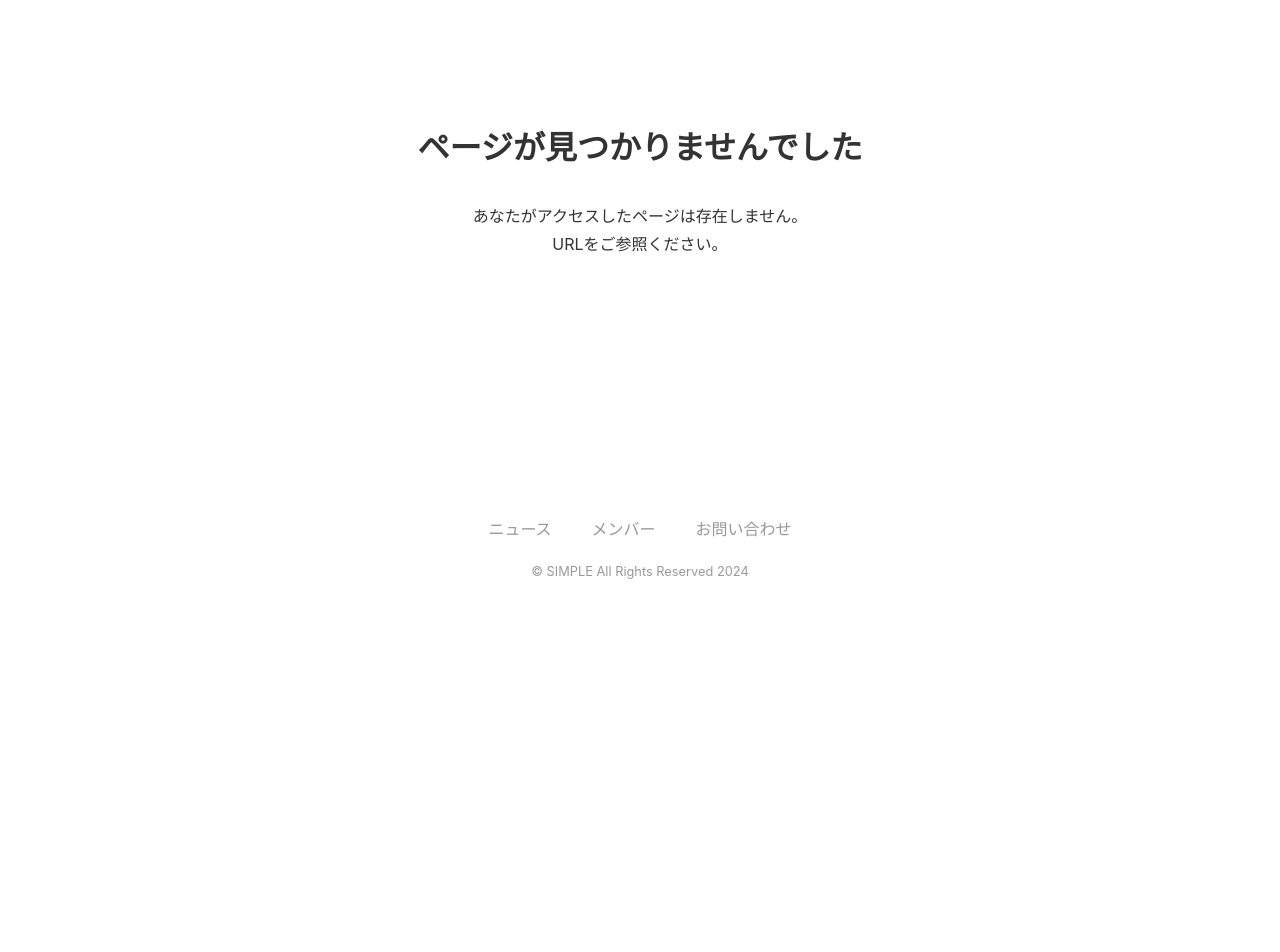
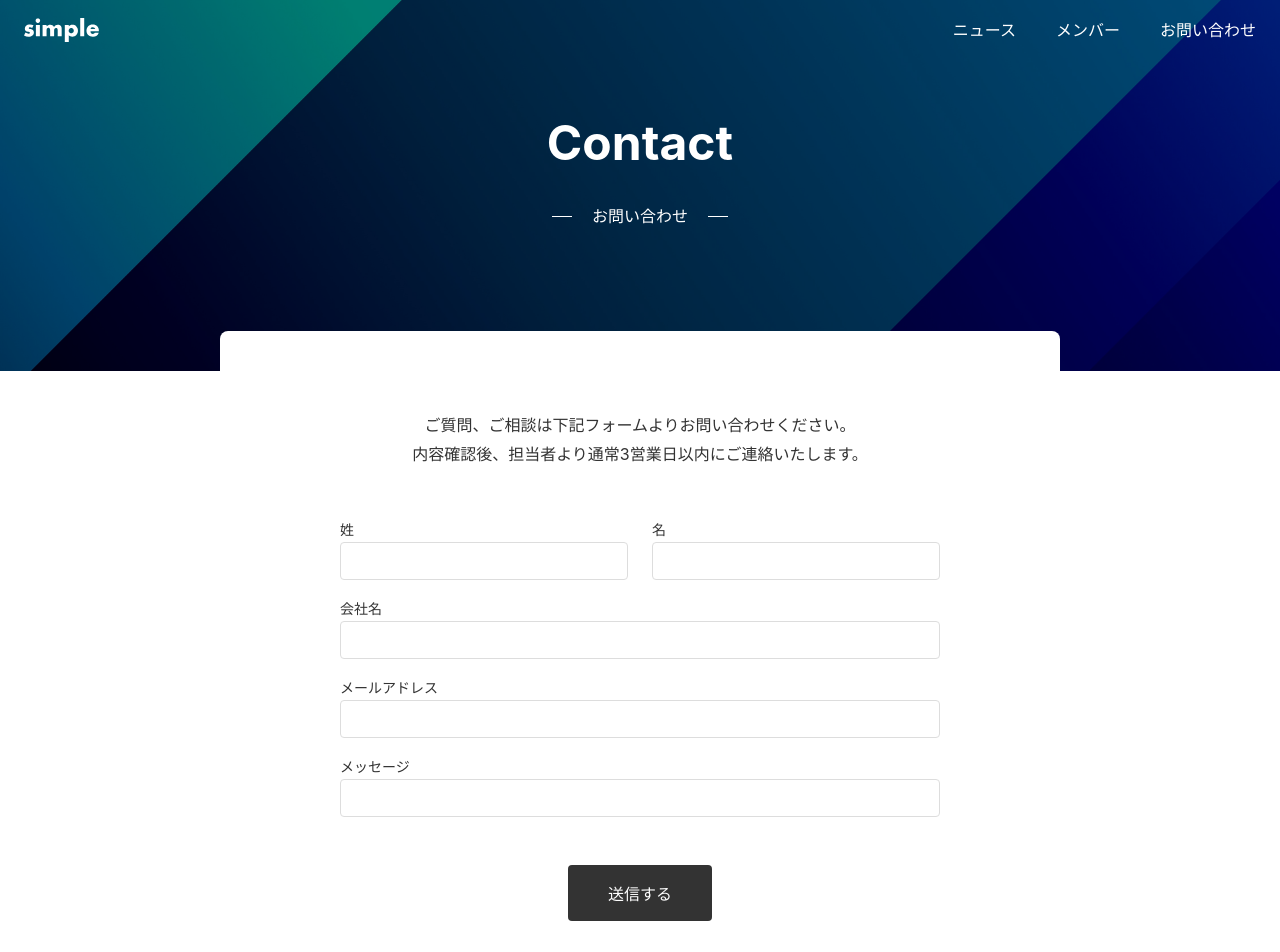
Before and after one commit to eda6491/next-project, a Next.js app: page /contact in a window 1280 px wide. Before the commit this address had no page. Shown: the top 952 px of the page. Before the commit the page ends 800 px from the top, so only its background shows below. Built offline with nearby package versions, Linux system fonts and the light colour scheme.

Commit message:
9章1-4まで完了

```diff
--- /dev/null
+++ b/app/_components/ContactForm/index.module.css
@@ -0,0 +1,73 @@
+.form {
+  max-width: 600px;
+  margin: 0 auto;
+}
+
+.item {
+  display: flex;
+  flex-direction: column;
+  flex: 1;
+  padding: 8px 0;
+}
+
+.horizontal {
+  display: flex;
+  justify-content: flex-start;
+  align-items: center;
+  width: 100%;
+  gap: 24px;
+}
+
+.label {
+  font-size: 14px;
+}
+
+.textfield {
+  border: 1px solid var(--color-border);
+  padding: 8px;
+  border-radius: 4px;
+  line-height: 1.5;
+  width: 100%;
+}
+
+.textarea {
+  border: 1px solid var(--color-border);
+  padding: 8px;
+  border-radius: 4px;
+  line-height: 1.5;
+  width: 100%;
+}
+
+.actions {
+  text-align: center;
+  margin-top: 40px;
+}
+
+.button {
+  border: none;
+  background-color: var(--color-button-primary);
+  padding: 16px 40px;
+  font-size: 16px;
+  border-radius: 4px;
+  color: var(--color-text-unpainted);
+  cursor: pointer;
+}
+
+.success {
+  background-color: var(--color-bg-sub);
+  text-align: center;
+  padding: 40px;
+  border-radius: var(--border-radius);
+}
+
+.error {
+  color: var(--color-text-error);
+  font-size: 14px;
+  margin-bottom: 8px;
+}
+
+@media (max-width: 640px) {
+  .success {
+    text-align: left;
+  }
+}
--- /dev/null
+++ b/app/_components/ContactForm/index.tsx
@@ -0,0 +1,68 @@
+import styles from "./index.module.css";
+
+export default function ContactForm() {
+  return(
+    <form className={styles.form}>
+      <div className={styles.horizontal}>
+        <div className={styles.item}>
+          <label className={styles.label} htmlFor="lastname">
+            姓
+          </label>
+          <input
+            className={styles.textfield}
+            type="text"
+            id="lastname"
+            name="lastname"
+          />
+        </div>
+        <div className={styles.item}>
+          <label className={styles.label} htmlFor="firstname">
+            名
+          </label>
+          <input
+            className={styles.textfield}
+            type="text"
+            id="firstname"
+            name="firstname"
+          />
+        </div>
+      </div>
+        <div className={styles.item}>
+          <label className={styles.label} htmlFor="company">
+            会社名
+          </label>
+          <input
+            className={styles.textfield}
+            type="text"
+            id="company"
+            name="company"
+          />
+        </div>
+        <div className={styles.item}>
+          <label className={styles.label} htmlFor="email">
+            メールアドレス
+          </label>
+          <input
+            className={styles.textfield}
+            type="text"
+            id="email"
+            name="email"
+          />
+        </div>
+        <div className={styles.item}>
+          <label className={styles.label} htmlFor="message">
+            メッセージ
+          </label>
+          <input
+            className={styles.textfield}
+            type="text"
+            id="message"
+            name="message"
+          />
+        </div>
+      <div className={styles.actions}>
+        <input type="submit" value="送信する" className={styles.button} />
+      </div>
+    </form>
+  );
+}
--- /dev/null
+++ b/app/contact/layout.tsx
@@ -0,0 +1,15 @@
+import Hero from "@/app/_components/Hero";
+import Sheet from "@/app/_components/Sheet";
+
+type Props = {
+  children: React.ReactNode;
+}
+
+export default function RootLayout({ children }: Props) {
+  return(
+    <>
+      <Hero title="Contact" sub="お問い合わせ" />
+      <Sheet>{ children }</Sheet>
+    </>
+  );
+}
--- /dev/null
+++ b/app/contact/page.module.css
@@ -0,0 +1,10 @@
+.text {
+  text-align: center;
+  margin-bottom: 40px;
+}
+
+@media (max-width: 640px) {
+  .text {
+    text-align: left;
+  }
+}
--- /dev/null
+++ b/app/contact/page.tsx
@@ -0,0 +1,15 @@
+import ContactForm from "@/app/_components/ContactForm";
+import styles from "./page.module.css";
+
+export default function Page() {
+  return(
+    <div className={styles.container}>
+      <p className={styles.text}>
+        ご質問、ご相談は下記フォームよりお問い合わせください。
+        <br />
+        内容確認後、担当者より通常3営業日以内にご連絡いたします。
+      </p>
+      <ContactForm />
+    </div>
+  );
+}
```
